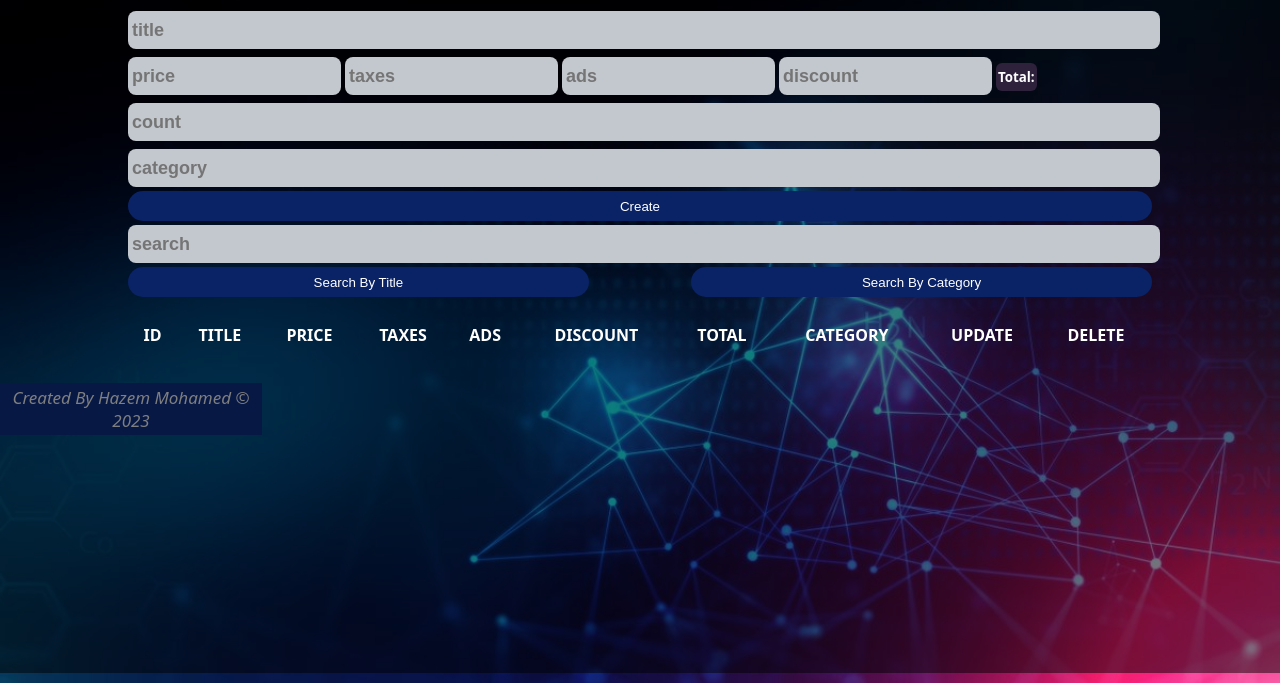
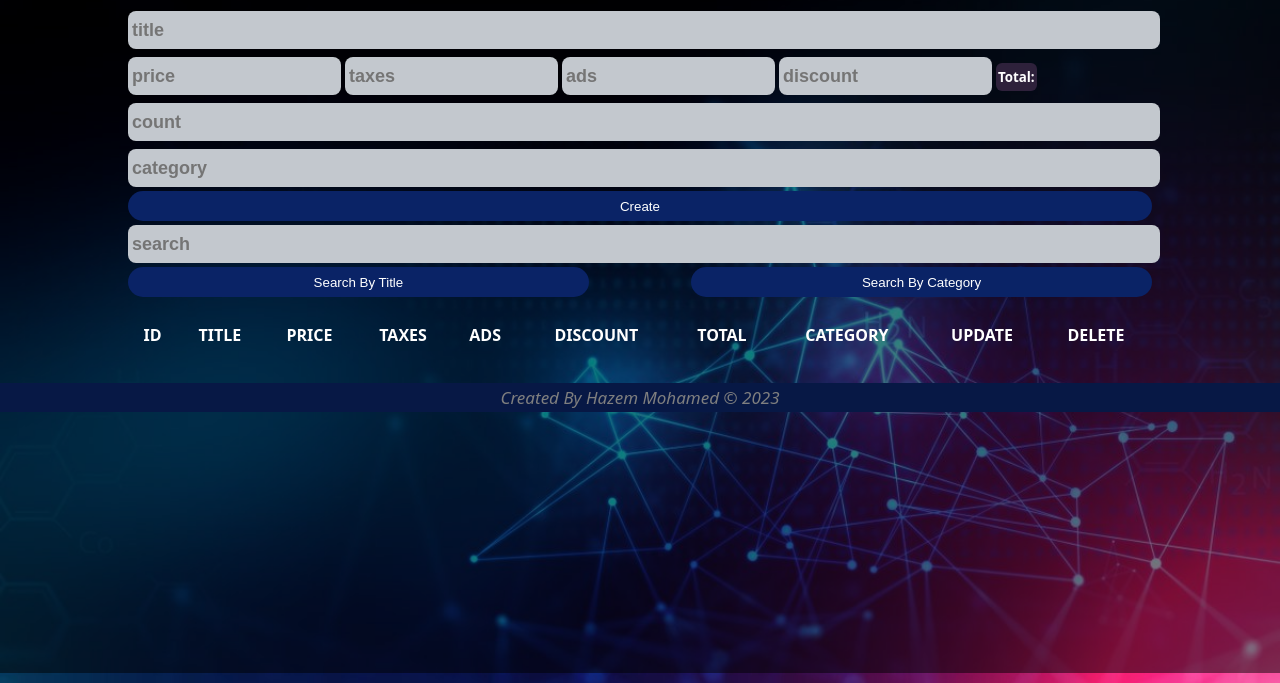
Before and after one commit to hazem019/CRUD-PRODUCT-MANAGEMENT-SYSTEM, a plain HTML site: page index.html in a window 1280 px wide. Shown: the part 127-810 px from the top of the page. Drawn offline with nearby package versions, Linux system fonts and the light colour scheme.

Commit message:
Update style.css

```diff
--- a/style.css
+++ b/style.css
@@ -154,7 +154,7 @@ footer{
     padding: 3px;
     position: sticky;
     bottom: 0;
-    max-width: 20%;
+    max-width: auto;
     margin-bottom: 0;
     margin-top: 30px;
 }
```
